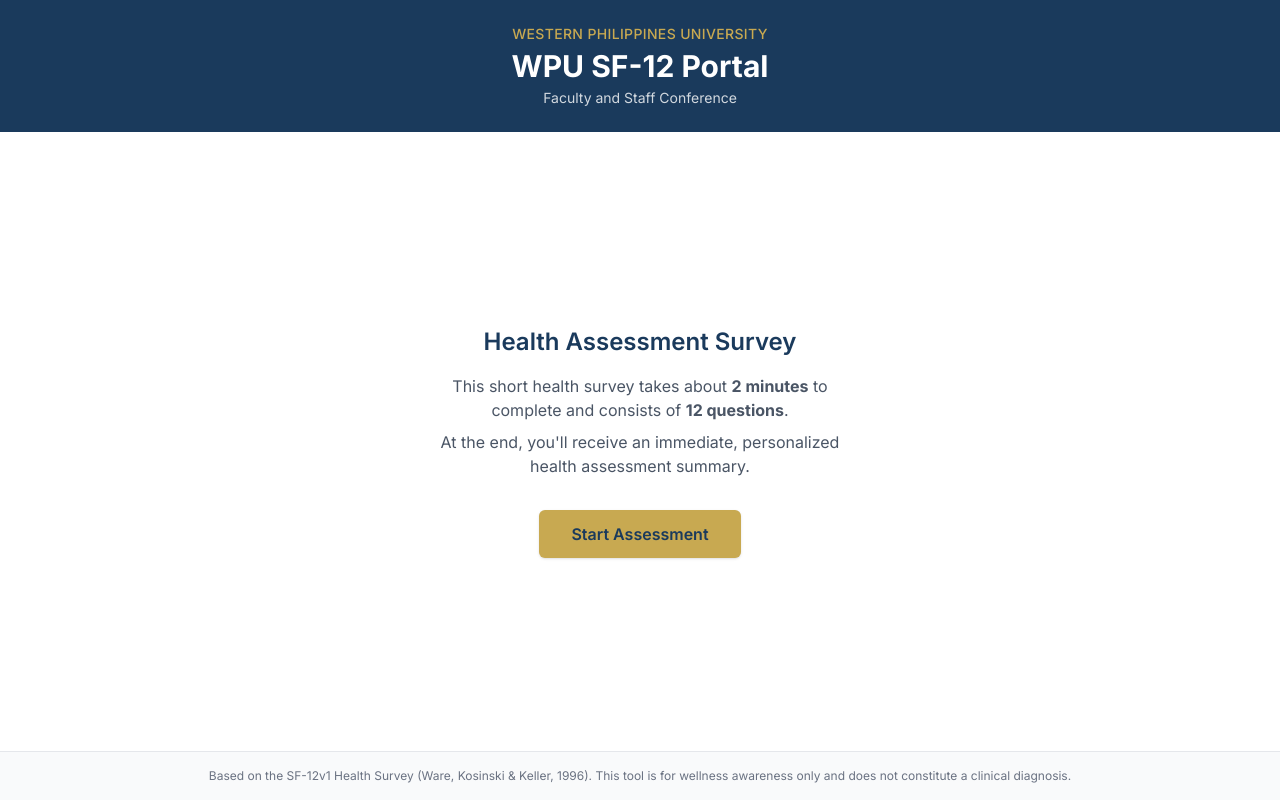
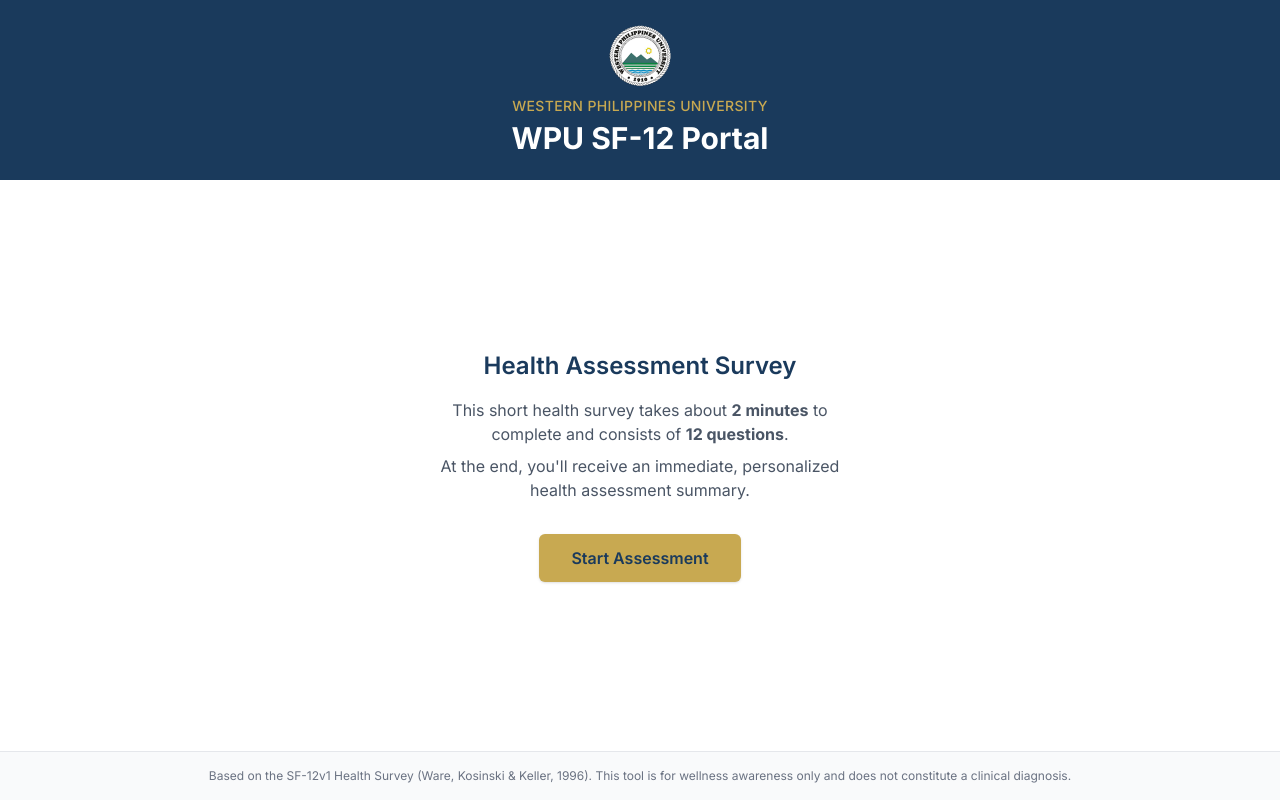
Before and after one commit to hmcldryl/wpu-sf12-portal, a Next.js app: page / in a window 1280 px wide. Built offline with nearby package versions, Linux system fonts and the light colour scheme.

Commit message:
Add WPU logo and drop conference branding text
Replaces "Faculty and Staff Conference" copy with the WPU logo across
landing, assessment, login, dashboard headers, and the PDF report cover.

```diff
--- a/app/api/export/pdf/route.tsx
+++ b/app/api/export/pdf/route.tsx
@@ -47,7 +47,7 @@
       <Page size="A4" style={styles.page}>
         <View style={styles.cover}>
           <Text style={styles.title}>WPU SF-12 Portal</Text>
-          <Text style={styles.subtitle}>Western Philippines University Faculty and Staff Conference</Text>
+          <Text style={styles.subtitle}>Western Philippines University</Text>
           <View style={styles.goldBar} />
           <Text style={styles.text}>Report generated: {formatDate()}</Text>
           <Text style={styles.text}>Total respondents: {stats.total}</Text>
--- a/app/assessment/page.tsx
+++ b/app/assessment/page.tsx
@@ -1,9 +1,11 @@
+import Image from "next/image";
 import AssessmentForm from "@/components/AssessmentForm";
 
 export default function AssessmentPage() {
   return (
     <div className="flex flex-col min-h-screen bg-gray-50">
-      <header className="bg-[#1a3a5c] text-white py-4 px-4 text-center">
+      <header className="bg-[#1a3a5c] text-white py-4 px-4 text-center flex items-center justify-center gap-2">
+        <Image src="/wpu-logo.png" alt="Western Philippines University" width={28} height={28} />
         <h1 className="text-lg font-semibold">WPU SF-12 Portal</h1>
       </header>
       <main className="flex-1">
--- a/app/dashboard/login/page.tsx
+++ b/app/dashboard/login/page.tsx
@@ -2,6 +2,7 @@
 
 import { useState } from "react";
 import { useRouter } from "next/navigation";
+import Image from "next/image";
 
 export default function DashboardLoginPage() {
   const router = useRouter();
@@ -37,6 +38,9 @@
   return (
     <div className="flex flex-col min-h-screen items-center justify-center bg-gray-50 px-4">
       <div className="w-full max-w-sm bg-white rounded-xl border border-gray-200 shadow-sm p-8">
+        <div className="flex justify-center mb-3">
+          <Image src="/wpu-logo.png" alt="Western Philippines University" width={56} height={56} />
+        </div>
         <h1 className="text-lg font-semibold text-[#1a3a5c] mb-1 text-center">
           WPU SF-12 Portal
         </h1>
--- a/app/dashboard/page.tsx
+++ b/app/dashboard/page.tsx
@@ -1,3 +1,4 @@
+import Image from "next/image";
 import { getAdminDb } from "@/lib/firebaseAdmin";
 import { SF12Response } from "@/lib/types";
 import { computeSummaryStats } from "@/lib/dashboardUtils";
@@ -45,9 +46,12 @@
     <div className="flex flex-col min-h-screen bg-gray-50">
       <header className="bg-[#1a3a5c] text-white">
         <div className="max-w-6xl mx-auto px-4 py-4 flex items-center justify-between gap-4 flex-wrap">
-          <div>
-            <p className="text-xs text-[#c8a951] uppercase tracking-wide">Western Philippines University</p>
-            <h1 className="text-lg font-semibold">WPU SF-12 Portal — Admin Dashboard</h1>
+          <div className="flex items-center gap-3">
+            <Image src="/wpu-logo.png" alt="Western Philippines University" width={36} height={36} />
+            <div>
+              <p className="text-xs text-[#c8a951] uppercase tracking-wide">Western Philippines University</p>
+              <h1 className="text-lg font-semibold">WPU SF-12 Portal — Admin Dashboard</h1>
+            </div>
           </div>
           <div className="flex items-center gap-4">
             <ExportButtons />
--- a/app/layout.tsx
+++ b/app/layout.tsx
@@ -9,7 +9,7 @@
 
 export const metadata: Metadata = {
   title: "WPU SF-12 Portal",
-  description: "Western Philippines University Faculty and Staff Conference — SF-12 Health Survey",
+  description: "Western Philippines University — SF-12 Health Survey",
 };
 
 export default function RootLayout({
--- a/app/page.tsx
+++ b/app/page.tsx
@@ -1,16 +1,15 @@
 import Link from "next/link";
+import Image from "next/image";
 
 export default function Home() {
   return (
     <div className="flex flex-col min-h-screen">
-      <header className="bg-[#1a3a5c] text-white py-6 px-4 text-center">
+      <header className="bg-[#1a3a5c] text-white py-6 px-4 text-center flex flex-col items-center">
+        <Image src="/wpu-logo.png" alt="Western Philippines University" width={64} height={64} className="mb-2" />
         <p className="text-sm font-medium text-[#c8a951] uppercase tracking-wide">
           Western Philippines University
         </p>
         <h1 className="text-2xl sm:text-3xl font-bold mt-1">WPU SF-12 Portal</h1>
-        <p className="text-sm mt-1 text-white/80">
-          Faculty and Staff Conference
-        </p>
       </header>
 
       <main className="flex-1 flex flex-col items-center justify-center px-4 py-12 text-center">
```
Also changed, not shown: public/wpu-logo.png (added), 1 other file (tests, documents, lock files or other folders).
